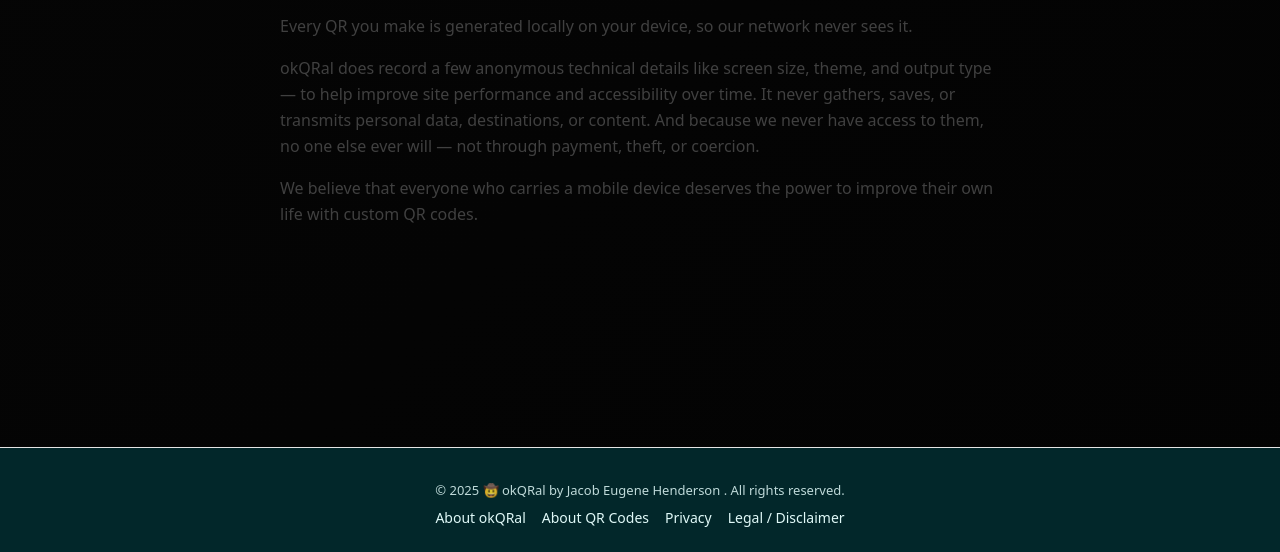
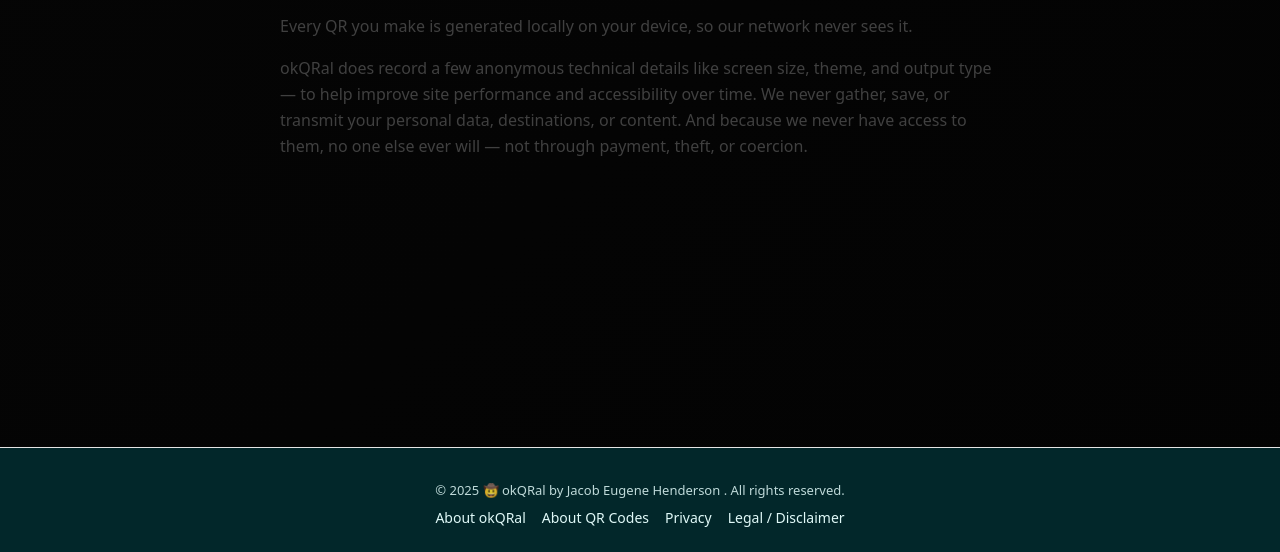
Before and after one commit to jacobeugenehenderson/okqral.com, a plain HTML site: page about-okqral.html in a window 1280 px wide. Shown: the part 248-800 px from the top of the page. Drawn offline with nearby package versions, Linux system fonts and the light colour scheme.

Commit message:
Manual update 2025-10-28 16:20:36

```diff
--- a/about-okqral.html
+++ b/about-okqral.html
@@ -39,12 +39,8 @@
 
     <p class="mb-4 text-neutral-700 dark:text-neutral-300">
       okQRal does record a few anonymous technical details like screen size, theme, and output type — to help improve site performance and accessibility over time.
-      It never gathers, saves, or transmits personal data, destinations, or content.
+      We never gather, save, or transmit your personal data, destinations, or content.
       And because we never have access to them, no one else ever will — not through payment, theft, or coercion.
-    </p>
-
-    <p class="text-neutral-700 dark:text-neutral-300">
-      We believe that everyone who carries a mobile device deserves the power to improve their own life with custom QR codes.
     </p>
   </main>
 
```
Also changed, not shown: about-qr.html (+0 -1 lines), index.html (+0 -1 lines), legal.html (+0 -1 lines), privacy.html (+1 -2 lines).
